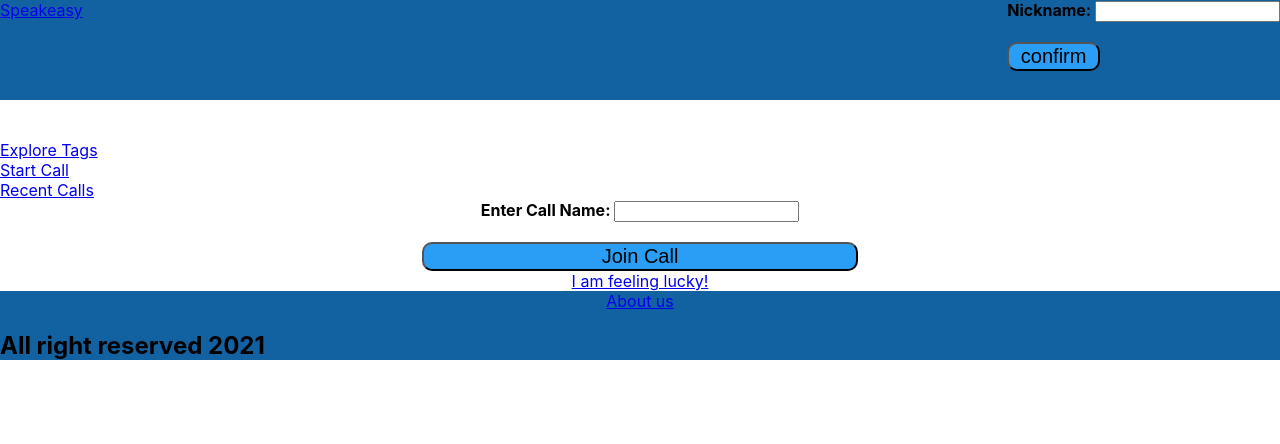
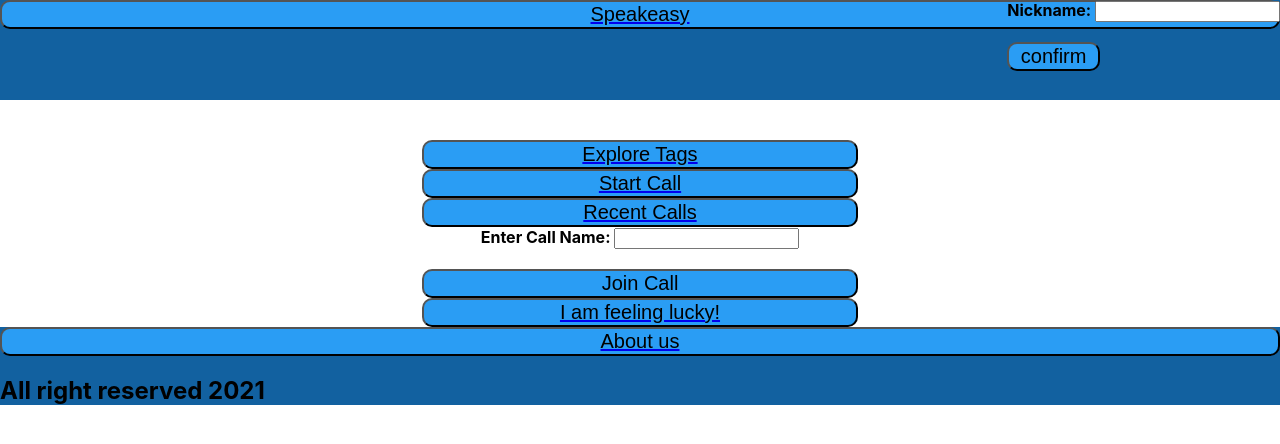
Before and after one commit to agile-dev-assignments/project-setup-team-baliton-portal-speakeasy, a React (Create React App) app in the folder front-end/: page / in a window 1280 px wide. Shown: the top 444 px of the page. Built offline with nearby package versions, Linux system fonts and the light colour scheme.

Commit message:
reshaped links to buttons

```diff
--- a/front-end/src/App.js
+++ b/front-end/src/App.js
@@ -56,7 +56,9 @@ function App() {
 function Linker(prop) {
   return (
     <div align = {prop.ali}>
-      <Link variant = {prop.var} to = {prop.action} className = "buttons" id = {prop.id}>  {prop.name}
+      <Link to = {prop.action}>
+         <button variant = {prop.var} className = "buttons" id = {prop.id}>  {prop.name}
+         </button>
       </Link>
     </div>
   );
```
